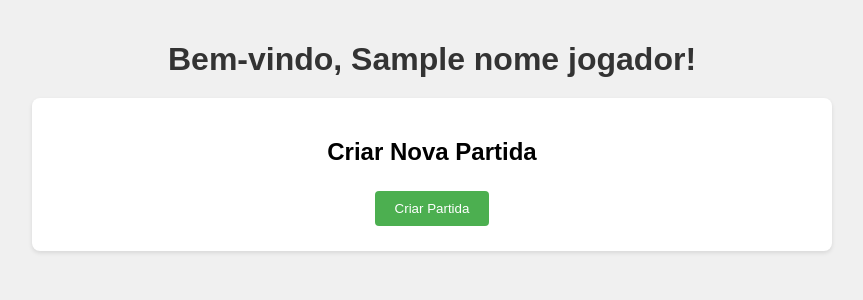
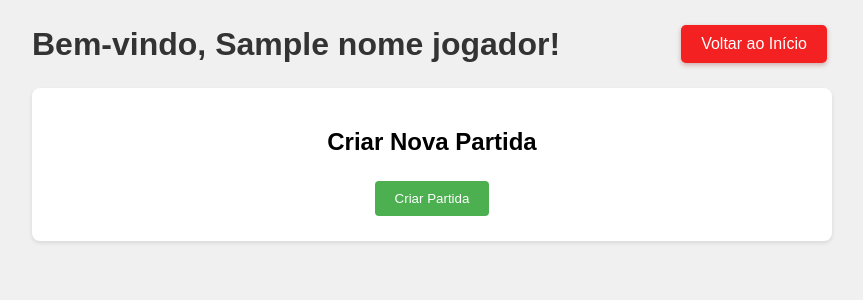
Before and after one commit to MarlyssonSD/Bingo-Online, a Flask app: template Bingo/templates/jogar.html in a window 1280 px wide. Shown: the top 300 px of the page, without its empty margins (208-1071 px from the left). Run offline with Flask 3, Linux system fonts and the light colour scheme; the template is opened without the code that fills it: most values are stand-ins (such as "Sample title", 1, 10 or a date in 2020); some libraries are stand-ins or nearby versions.

Commit message:
ajustado close #40 close #41

```diff
--- a/Bingo/templates/jogar.html
+++ b/Bingo/templates/jogar.html
@@ -13,9 +13,16 @@
         text-align: center;
         background-color: #f0f0f0;
       }
+      .header-container {
+        display: flex;
+        justify-content: space-between;
+        align-items: center;
+        width: 100%;
+        margin-bottom: 20px;
+      }
       h1 {
         color: #333;
-        margin-bottom: 20px;
+        margin: 0;
       }
       .container {
         display: flex;
@@ -68,10 +75,33 @@
       .partida-item button:hover {
         background-color: #1976d2;
       }
+      .voltar-button {
+        padding: 10px 20px;
+        font-size: 16px;
+        background-color: #f32121;
+        color: white;
+        border: none;
+        border-radius: 5px;
+        cursor: pointer;
+        transition: all 0.3s ease;
+        box-shadow: 0 2px 5px rgba(131, 8, 8, 0.3);
+      }
+      .voltar-button:hover {
+        background-color: #861010;
+        transform: scale(1.05);
+        box-shadow: 0 4px 8px rgba(33, 150, 243, 0.4);
+      }
+      .voltar-button:active {
+        transform: scale(0.98);
+        box-shadow: 0 1px 3px rgba(33, 150, 243, 0.2);
+      }
     </style>
   </head>
   <body>
-    <h1>Bem-vindo, {{ nome_jogador }}!</h1>
+    <div class="header-container">
+      <h1>Bem-vindo, {{ nome_jogador }}!</h1>
+      <button class="voltar-button" onclick="window.location.href='/'">Voltar ao Início</button>
+    </div>
     <div class="container">
       <div class="section">
         <h2>Criar Nova Partida</h2>
```
Also changed, not shown: Bingo/templates/partida.html (+7 -3 lines).
